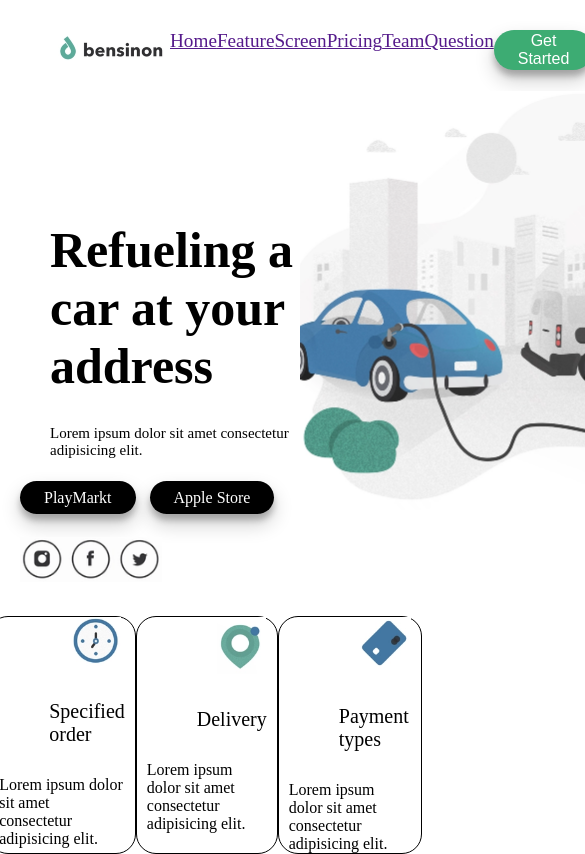
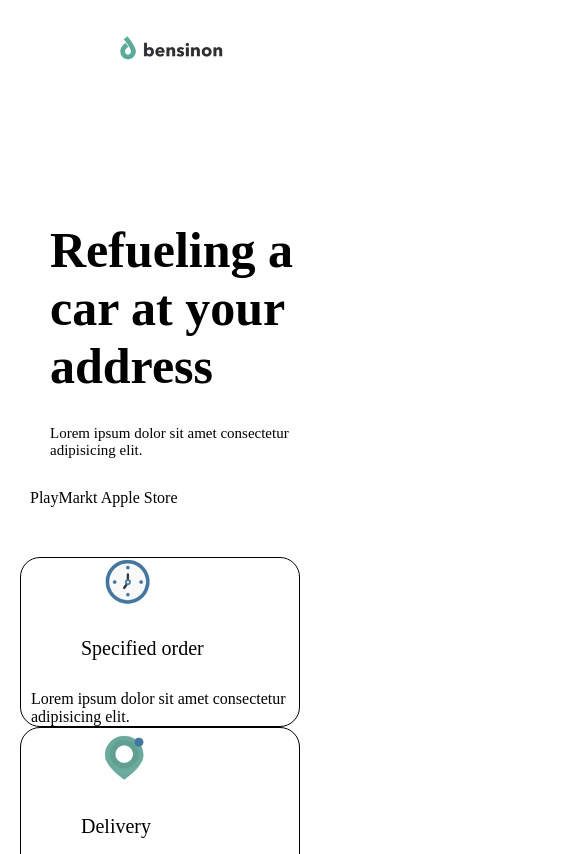
Before and after one commit to Nik030/FE_HW2010, a plain HTML site: page BENSINON/CarRefueling.html in a window 390 px wide. Shown: the top 854 px of the page, 585 px wide, since content can reach past the window. Drawn offline with Linux system fonts and the light colour scheme.

Commit message:
Add files via upload

```diff
--- a/BENSINON/CarRefueling.html
+++ b/BENSINON/CarRefueling.html
@@ -1,44 +1,52 @@
 <!DOCTYPE html>
 <html lang="en">
   <head>
-    <meta charset="UTF-8">
-    <meta http-equiv="X-UA-Compatible" content="IE=edge">
-    <meta name="viewport" content="width=device-width, initial-scale=1.0">
+    <meta charset="UTF-8" />
+    <meta http-equiv="X-UA-Compatible" content="IE=edge" />
+    <meta name="viewport" content="width=device-width, initial-scale=1.0" />
     <title>Bension car refueling</title>
 
     <style>
+      .header,
+      .body {
+        max-width: 1100px;
+      }
       * {
         margin: 0;
         padding: 0;
         box-sizing: border-box;
-
       }
-
+      .wrapper {
+        max-width: 1000px;
+        justify-content: center;
+        position: fixed;
+      }
 
       .Header {
         display: flex;
-            padding: 30px 30px 0px 50px ;
+        padding: 30px 00px 5px 20px;
         justify-content: space-between;
-            margin-left: 00px;
-            font-size: larger;
+        margin-left: 20px;
+        font-size: large;
+      }
+      .menu {
+        padding: 5px;
+        gap: 40px;
       }
 
-
-
       button {
-
-            background:rgb(61, 172, 115);
+        background: rgb(61, 172, 115);
         color: #fff;
-            padding: 0rem 1.5rem 0rem ;
+        padding: 0rem 1.5rem 0rem;
         font-size: 1rem;
         border: none;
         border-radius: 50px;
         width: 120px;
         height: 40px;
-            box-shadow: rgba(0, 0, 0, 0.20) 0px 10px 20px, rgba(0, 0, 0, 0.23) 0px 6px 6px;
+        box-shadow: rgba(0, 0, 0, 0.2) 0px 10px 20px,
+          rgba(0, 0, 0, 0.23) 0px 6px 6px;
         cursor: pointer;
-            transition: all .5s ease-out
-
+        transition: all 0.5s ease-out;
       }
 
       .main {
@@ -47,26 +55,26 @@
 
       img {
         padding: 0px 0px;
-        }
-
-        .car {
-            padding-left:  300px;
-            padding-top: 20px;
-            padding-bottom: 300px;
-            position: absolute;
-
+        display: flex;
       }
 
 
 
+      .car {
+        padding-left: 300px;
+        padding-top: 20px;
+        padding-bottom: 300px;
+        position: absolute;
+      }
+
       h1 {
         margin-right: 0%;
-            max-width:350px;
+        max-width: 350px;
         padding: 150px 0px 0px 50px;
         font-size: 50px;
         border: #fff;
       }
-        h2{
+      h2 {
         max-width: 300px;
         font-size: 15px;
         font-weight: 100;
@@ -77,35 +85,36 @@
 
       .buttons {
         display: inline;
-
       }
-        button1 {
+      .button1 {
         margin-left: 10px;
-            background:rgb(0, 0, 0);
+        background: rgb(0, 0, 0);
         color: #fff;
-            padding: 0.5rem 1.5rem 0.5rem ;
+        padding: 0.5rem 1.5rem 0.5rem;
         font-size: 1rem;
         border: none;
         border-radius: 50px;
         width: 120px;
         height: 40px;
-            box-shadow: rgba(0, 0, 0, 0.20) 0px 10px 20px, rgba(0, 0, 0, 0.23) 0px 6px 6px;
+        box-shadow: rgba(0, 0, 0, 0.2) 0px 10px 20px,
+          rgba(0, 0, 0, 0.23) 0px 6px 6px;
         cursor: pointer;
-            transition: all .5s ease-out
+        transition: all 0.5s ease-out;
       }
-        button2 {
+      .button2 {
         margin-left: 20px;
-            background:rgb(0, 0, 0);
+        background: rgb(0, 0, 0);
         color: #fff;
-            padding: 0.5rem 1.5rem 0.5rem ;
+        padding: 0.5rem 1.5rem 0.5rem;
         font-size: 1rem;
         border: none;
         border-radius: 50px;
         width: 120px;
         height: 40px;
-            box-shadow: rgba(0, 0, 0, 0.20) 0px 10px 20px, rgba(0, 0, 0, 0.23) 0px 6px 6px;
+        box-shadow: rgba(0, 0, 0, 0.2) 0px 10px 20px,
+          rgba(0, 0, 0, 0.23) 0px 6px 6px;
         cursor: pointer;
-            transition: all .5s ease-out
+        transition: all 0.5s ease-out;
       }
 
       .Social {
@@ -118,6 +127,7 @@
         max-width: 970px;
         padding-left: 20px;
         padding-top: 30px;
+        gap: 50px;
 
         justify-content: center;
       }
@@ -126,16 +136,39 @@
         padding-right: 10px;
         border: 1px solid black;
         border-radius: 20px;
-
       }
       .subtitle {
         font-size: 20px;
+      }
+      .Time,
+      .Address,
+      .PayCard {
+        padding-left: 70px;
+      }
 
-
+      @media (max-width: 768px) {
+        .menu {
+          display: none;
+        }
+        .logo {
+          padding-left: 70px;
+        }
+        .socialmedia {
+          display: none;
+        }
+        .buttons {
+          padding-left: 30px;
+        }
+        .footer {
+          display: block;
+          gap: 10px;
+          max-width: 300px;
+          padding-top: 20px;
 
         }
-        .Time, .Address, .PayCard {
-            padding-left: 70px;
+        .car {
+          display: none;
+
         }
 
 
@@ -143,20 +176,17 @@
 
 
 
-
-
-
-
+      }
     </style>
   </head>
   <body>
-
+    <div class="wrapper">
       <div class="Header">
-
-        <div class="img">
-        <img src="BensionLogo.png" alt="">
+      <div class="logo">
+        <img src="BensionLogo.png"  />
       </div>
 
+      <div class="menu">
       <a href="">Home</a>
       <a href="">Feature</a>
       <a href="">Screen</a>
@@ -164,31 +194,24 @@
       <a href="">Team</a>
       <a href="">Question</a>
 
+
       <button onclick="toggleMenu()">Get Started</button>
-
-
+    </div>
       </div>
 
     <div>
-
       <div class="main">
-     <h1>
-        Refueling a car at your address
-     </h1>
-
+        <h1>Refueling a car at your address</h1>
 
         <div class="car">
           <figure>
-        <img src="Car.png" alt="">
+            <img src="Car.png" alt="" />
           </figure>
         </div>
       </div>
 
-    <h2>
-        Lorem ipsum dolor sit amet consectetur adipisicing elit.
-     </h2>
+      <h2>Lorem ipsum dolor sit amet consectetur adipisicing elit.</h2>
     </div>
-
 
     <div class="buttons">
       <button2 onclick="PlayMarkt()">PlayMarkt</button2>
@@ -196,75 +219,45 @@
     </div>
 
     <div class="Social">
-        <figure>
-        <img src="SocialMedia.png" alt="">
+      <figure class="socialmedia">
+        <img src="SocialMedia.png" alt="" />
       </figure>
     </div>
 
-
-
     <div class="footer">
-
       <div class="item">
         <figure class="Time">
-                <img src="Time.png">
+          <img src="Time.png" />
         </figure>
 
         <h2 class="subtitle">Specified order</h2>
 
         <p class="">Lorem ipsum dolor sit amet consectetur adipisicing elit.</p>
-
       </div>
 
       <div class="item">
         <figure class="Address">
-                <img src="Address.png">
+          <img src="Address.png" />
         </figure>
 
         <h2 class="subtitle">Delivery</h2>
 
         <p class="">Lorem ipsum dolor sit amet consectetur adipisicing elit.</p>
-
       </div>
 
       <div class="item">
         <figure class="PayCard">
-                <img src="PayCard.png">
+          <img src="PayCard.png" />
         </figure>
 
         <h2 class="subtitle">Payment types</h2>
 
         <p class="">Lorem ipsum dolor sit amet consectetur adipisicing elit.</p>
-
       </div>
-
-
-
-
-
-
-
-
-
-
-
-
-
-
-
-
     </div>
-
-
-
-
-
-
-
-
-
-
-
-
+    </div>
   </body>
 </html>
+
+<!-- :root { -->
+  <!-- -- main-color: black -->
```
Lines whose indentation alone changed are shown as unchanged.
